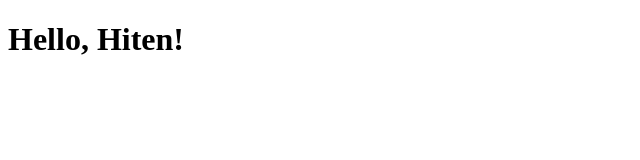
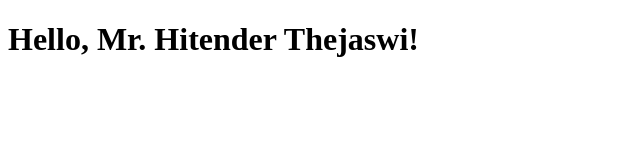
Before and after one commit to hitendert/redhattraining, a plain HTML site: page index.html in a window 1280 px wide. Shown: the whole page, without its empty margins (0-640 px from the left). Drawn offline with Linux system fonts and the light colour scheme.

Commit message:
Update index.html

```diff
--- a/index.html
+++ b/index.html
@@ -4,6 +4,6 @@
     <title>My Test App</title>
 </head>
 <body>
-    <h1>Hello, Hiten!</h1>
+    <h1>Hello, Mr. Hitender Thejaswi!</h1>
 </body>
 </html>
```
